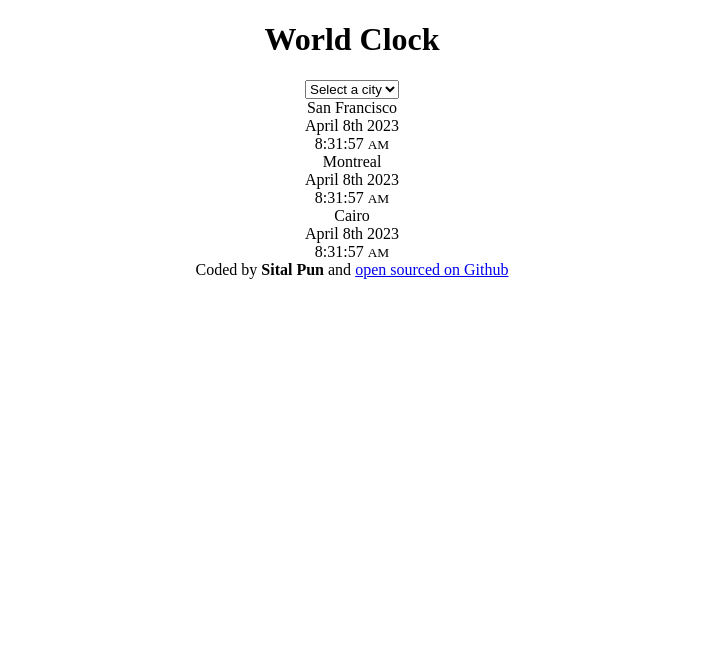
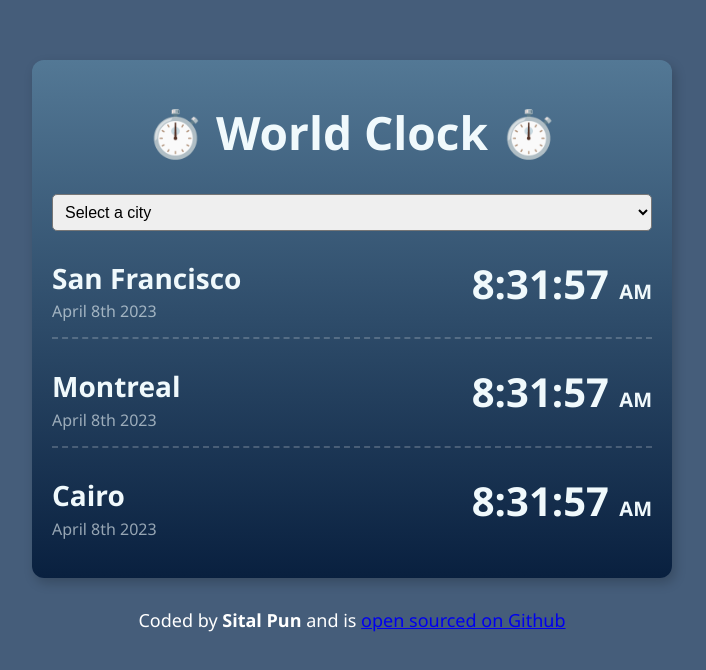
Before and after one commit to spun21m/world-clock, a plain HTML site: page index.html in a window 1280 px wide. Shown: the whole page, without its empty margins (288-994 px from the left). Drawn offline with Linux system fonts and the light colour scheme.

Commit message:
styles added to the project

```diff
--- a/css/style.css
+++ b/css/style.css
@@ -1,3 +1,64 @@
 body {
+  background: #455d7a;
+  font-family: "Segoe UI", Tahoma, Geneva, Verdana, sans-serif;
+}
+
+h1 {
+  font-size: 46px;
   text-align: center;
 }
+
+h2 {
+  margin: 0;
+  font-size: 28px;
+  line-height: 1.6;
+}
+
+#city {
+  display: block;
+  width: 100%;
+  padding: 8px;
+  border-radius: 5px;
+  font-size: 16px;
+}
+
+.container {
+  max-width: 600px;
+  margin: 60px auto 30px;
+  background: linear-gradient(to top, #09203f 0%, #537895 100%);
+  color: #f0f9fc;
+  padding: 10px 20px 20px;
+  border-radius: 12px;
+  box-shadow: 3px 5px 12px rgba(0, 0, 0, 0.2);
+}
+
+.city {
+  display: flex;
+  margin: 10px 0;
+  justify-content: space-between;
+  padding: 15px 0;
+  border-bottom: 2px dashed rgba(255, 255, 255, 0.2);
+}
+
+.city:last-child {
+  border-bottom: none;
+  padding-bottom: 8px;
+}
+
+.date {
+  opacity: 0.6;
+}
+.time {
+  font-size: 40px;
+  font-weight: bold;
+}
+
+.time small {
+  font-size: 20px;
+}
+
+footer {
+  text-align: center;
+  color: white;
+  font-size: 18px;
+}
--- a/index.html
+++ b/index.html
@@ -8,9 +8,10 @@
     <title>World Clock</title>
   </head>
   <body>
-    <h1>World Clock</h1>
+    <div class="container">
+      <h1>⏱️ World Clock ⏱️</h1>
 
-    <select id="">
+      <select id="city">
         <option value="">Select a city</option>
         <option value="">London</option>
         <option value="">Tokyo</option>
@@ -19,24 +20,31 @@
 
       <div>
         <div class="city">
-        San Francisco
+          <div>
+            <h2>San Francisco</h2>
             <div class="date">April 8th 2023</div>
+          </div>
           <div class="time">8:31:57 <small>AM</small></div>
         </div>
         <div class="city">
-        Montreal
+          <div>
+            <h2>Montreal</h2>
             <div class="date">April 8th 2023</div>
+          </div>
           <div class="time">8:31:57 <small>AM</small></div>
         </div>
         <div class="city">
-        Cairo
+          <div>
+            <h2>Cairo</h2>
             <div class="date">April 8th 2023</div>
+          </div>
           <div class="time">8:31:57 <small>AM</small></div>
+        </div>
       </div>
     </div>
 
     <footer>
-      Coded by <strong>Sital Pun</strong> and
+      Coded by <strong>Sital Pun</strong> and is
       <a href="https://github.com/spun21m/world-clock" target="_blank">
         open sourced on Github</a
       >
```
Lines whose indentation alone changed are shown as unchanged.
